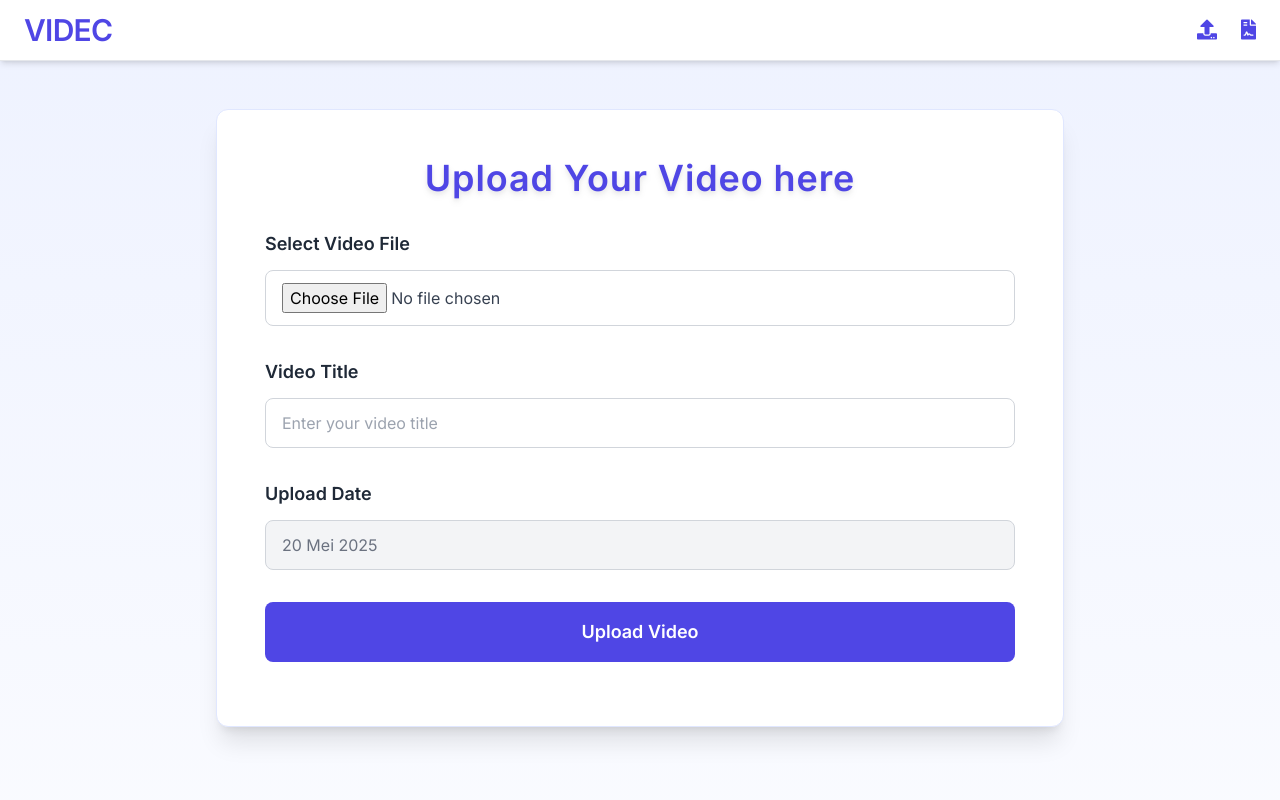
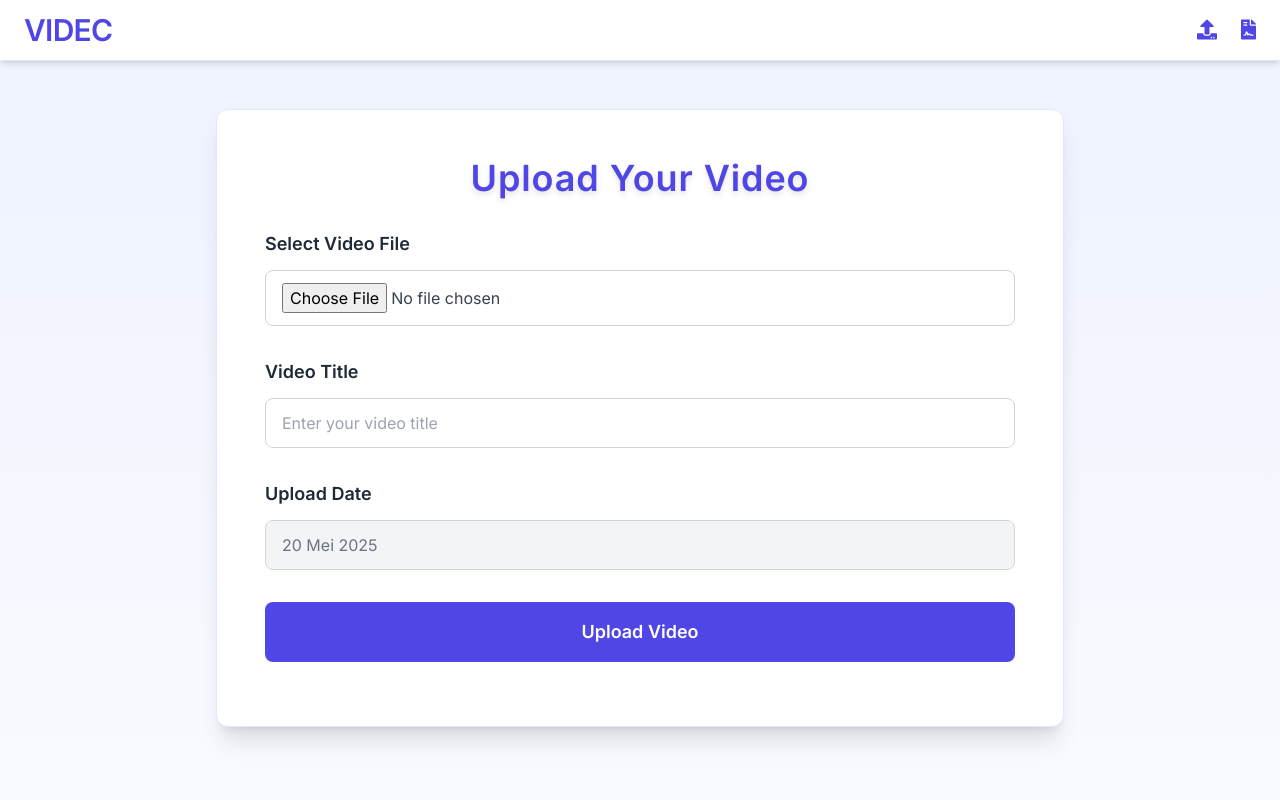
Before and after one commit to Lmavour/viden, a website: page index.html in a window 1280 px wide. Shown: the top 800 px of the page. Drawn offline with nearby package versions, Linux system fonts and the light colour scheme.

Commit message:
Update index.htmlsdf

```diff
--- a/index.html
+++ b/index.html
@@ -44,7 +44,7 @@
   <main class="flex-grow w-full max-w-4xl mx-auto px-6 py-12">
     <section class="bg-white rounded-xl shadow-xl p-10 sm:p-12 border border-indigo-100">
       <h1 class="text-4xl font-extrabold text-indigo-600 mb-8 text-center tracking-wide drop-shadow-md select-none">
-        Upload Your Video here
+        Upload Your Video
       </h1>
       <form id="uploadForm" class="flex flex-col space-y-8" enctype="multipart/form-data" novalidate>
         <div>
```
